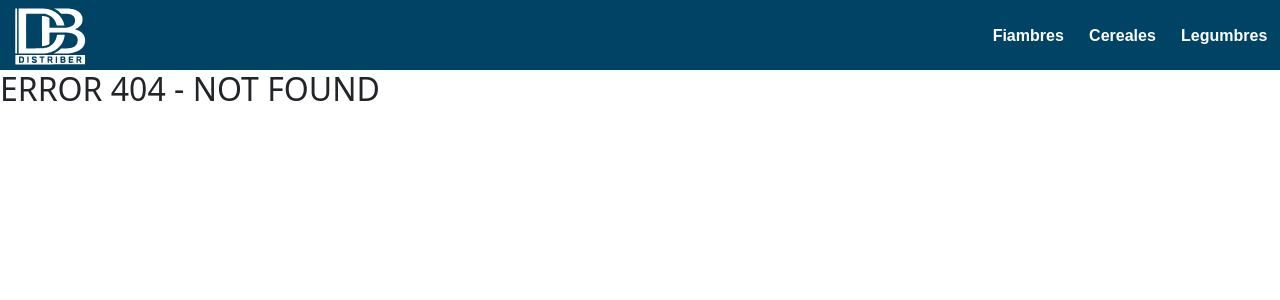
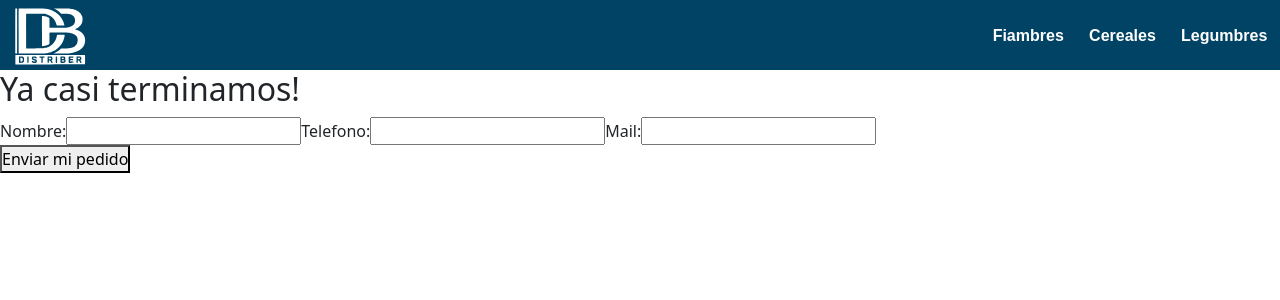
Before and after one commit to Cecilia00/fitzpatricktienda, a React (Create React App) app: page /checkout in a window 1280 px wide. Before the commit this address had no page. Shown: the top 300 px of the page. Built offline with nearby package versions, Linux system fonts and the light colour scheme.

Commit message:
added checkout

```diff
--- a/src/App.js
+++ b/src/App.js
@@ -5,6 +5,7 @@ import Cart from './components/Cart/Cart.js';
 import { BrowserRouter, Routes, Route } from 'react-router-dom'
 import { createContext, useState } from 'react';
 import {CartContextProvider} from './context/CartContext'
+import Checkout from './components/Checkout/Checkout.js';
 
 function App() {
 
@@ -18,6 +19,7 @@ function App() {
             <Route path='/category/:categoryId' element = {<ItemListContainer />} />
             <Route path='/item/:productId' element = {<ItemDetailContainer />} />
             <Route path='/cart' element = {<Cart />} />
+            <Route path='/checkout' element = {<Checkout />} />
             <Route path='*' element = {<h2> ERROR 404 - NOT FOUND</h2>}/>
           </Routes>
         </BrowserRouter>
--- /dev/null
+++ b/src/components/Checkout/Checkout.js
@@ -0,0 +1,112 @@
+import { useContext, useState } from "react"
+import { CartContext } from "../../context/CartContext"
+import { addDoc, collection, query, where, documentId, writeBatch, getDocs } from 'firebase/firestore'
+import { db } from "../../service/firebase"
+
+const Checkout = () => {
+    const { cart, total, count } = useContext(CartContext)
+    const [error, setError] = useState(false)
+    const [inputs, setInputs] = useState({});
+
+
+    const createOrder = async () => {
+        try {
+            const objOrder = {
+                buyer: {
+                    name: 'Nombre Apellido',
+                    phone: '3510000000',
+                    email: 'ejemplo@gmail.com'
+                },
+                items: cart,
+                total
+            }
+            const ids = cart.map(prod => prod.id)
+            const productsRef = collection(db, 'products')
+
+            const productsAddedFromFirestore = await getDocs(query(productsRef, where(documentId(), 'in', ids)))
+            const { docs } = productsAddedFromFirestore
+
+            const batch = writeBatch(db)
+            const outOfStock = []
+
+            docs.forEach(doc => {
+                const dataDoc = doc.data()
+                const stockDb = dataDoc.stockDb
+
+                const productAddedToCart = cart.find(prod => prod.id === doc.id)
+                const prodQuantity = productAddedToCart?.quantity
+
+                if (stockDb >= prodQuantity) {
+                    batch.update(doc.ref, { stock: stockDb - prodQuantity })
+                } else {
+                    outOfStock.push({ id: doc.id, ...dataDoc })
+                }
+            })
+
+            if (outOfStock.length === 0) {
+                await batch.commit()
+
+                const orderRef = collection(db, 'orders')
+                const orderAdded = await addDoc(orderRef, objOrder)
+                console.log(`El id de su orden es: ${orderAdded.id}`)
+
+            } else {
+                return (<h2>Hay productos fuera de stock, por favor vuelva a intentarlo</h2>)
+            }
+        } catch (error) {
+            setError(true)
+        }
+    }
+
+    if (error) {
+        return (<h2 className='Title'> Ha ocurrido un error, por favor vuelva a intentarlo</h2>)
+    }
+
+
+    const handleChange = (event) => {
+        const name = event.target.name;
+        const value = event.target.value;
+        setInputs(values => ({ ...values, [name]: value }))
+    }
+
+    const handleSubmit = (event) => {
+        event.preventDefault();
+        alert(inputs);
+    }
+
+
+    return (
+        <div>
+            <h2>Ya casi terminamos!</h2>
+            <form onSubmit={handleSubmit}>
+                <label>Nombre:
+                    <input
+                        type="text"
+                        name="username"
+                        value={inputs.username || ""}
+                        onChange={handleChange}
+                    />
+                </label>
+                <label>Telefono:
+                    <input
+                        type="number"
+                        name="phone"
+                        value={inputs.phone || ""}
+                        onChange={handleChange}
+                    />
+                </label>
+                <label>Mail:
+                    <input
+                        type="mail"
+                        name="mail"
+                        value={inputs.mail || ""}
+                        onChange={handleChange}
+                    />
+                </label>
+            </form>
+            <button onClick={createOrder}>Enviar mi pedido</button>
+        </div>
+    )
+}
+
+export default Checkout
--- a/src/components/Navbar/Navbar.js
+++ b/src/components/Navbar/Navbar.js
@@ -18,7 +18,7 @@ const Navbar = () => {
 
                     <Link to='/cart'><CartWidget/></Link>
                     <div className='listContainer'>
-                        <label className='hamburger_label' htmlFor="hamburger_checkbox"></label>
+                        <label className='hamburger_label' htmlFor="hamburger_checkbox">&#9776;</label>
                         <input type='checkbox' name="" id="hamburger_checkbox"></input>
                         <ul className="MenuBottonList">
                             <li className='MenuLi'> <NavLink to={`/category/fiambres`} className={({isActive}) => isActive ?  "active_navbar_link" : "navbar_link"} >Fiambres </NavLink> </li>
--- a/src/context/CartContext.js
+++ b/src/context/CartContext.js
@@ -34,6 +34,7 @@ export const CartContextProvider = ({ children }) => {
     setTotalQuantity(totalQuantity)
   }, [cart])
 
+
   const getTotalQuantity = () => {
     let totalQuantity = 0
 
@@ -63,7 +64,7 @@ export const CartContextProvider = ({ children }) => {
 
 
   return (
-    <CartContext.Provider value={{ cart, addItem, removeItem, getTotalQuantity, clear }}>
+    <CartContext.Provider value={{ cart, addItem, removeItem, getTotalQuantity, clear, total, totalQuantity, total }}>
       {children}
     </CartContext.Provider>
   )
--- a/src/service/firebase/index.js
+++ b/src/service/firebase/index.js
@@ -7,12 +7,12 @@ import {getFirestore} from 'firebase/firestore'
 
 // Your web app's Firebase configuration
 const firebaseConfig = {
-  apiKey: "AIzaSyDDJUOOzXhU4Am-A4fdIrKJivznRjqhWm4",
-  authDomain: "backend-ecommerce-302cc.firebaseapp.com",
-  projectId: "backend-ecommerce-302cc",
-  storageBucket: "backend-ecommerce-302cc.appspot.com",
-  messagingSenderId: "49124056681",
-  appId: "1:49124056681:web:0db4dcbce35b7c574d8cf8"
+  apiKey: process.env.REACT_APP_apiKey,
+  authDomain: process.env.REACT_APP_authDomain,
+  projectId: process.env.REACT_APP_projectId,
+  storageBucket: process.env.REACT_APP_storageBucket,
+  messagingSenderId: process.env.REACT_APP_messagingSenderId,
+  appId: process.env.REACT_APP_appId
 };
 
 // Initialize Firebase
```
Also changed, not shown: src/components/Checkout/Checkout.css (added), 1 other file (tests, documents, lock files or other folders).
